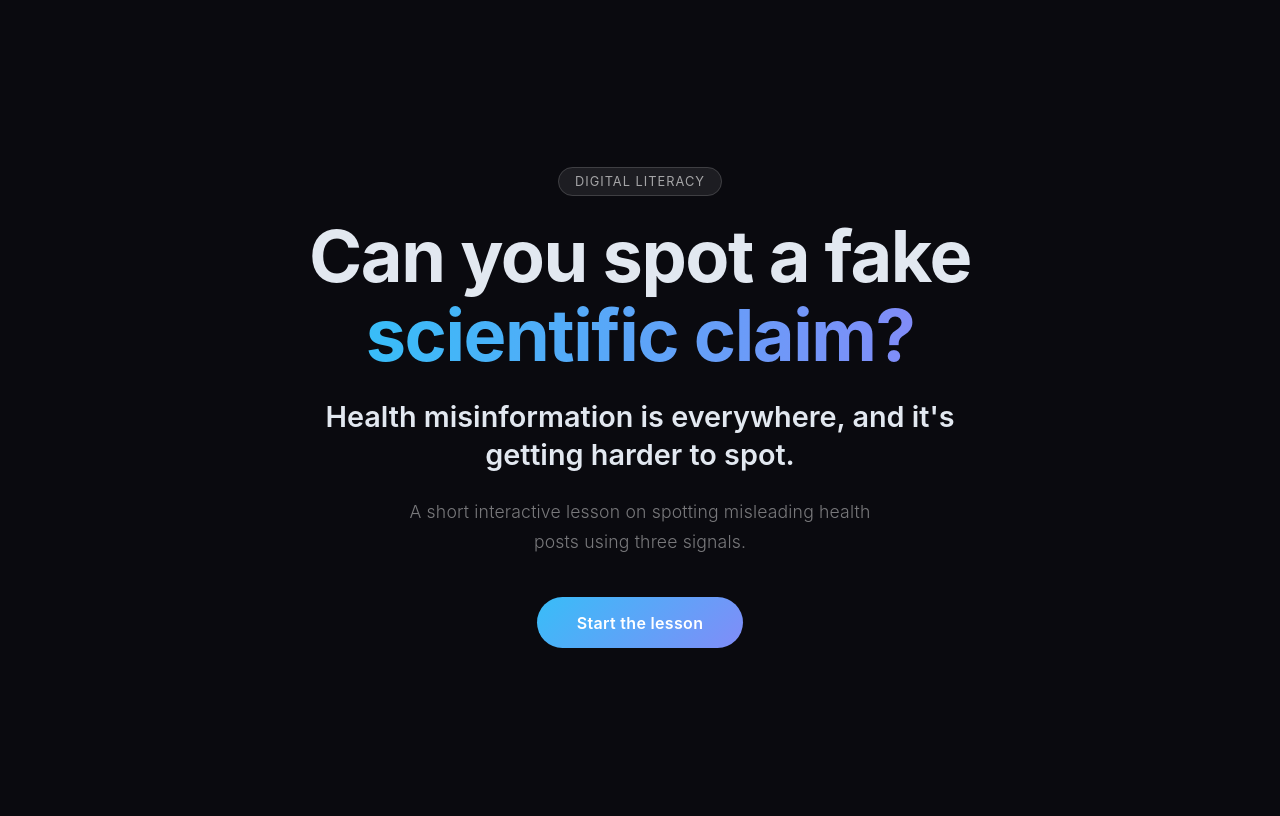
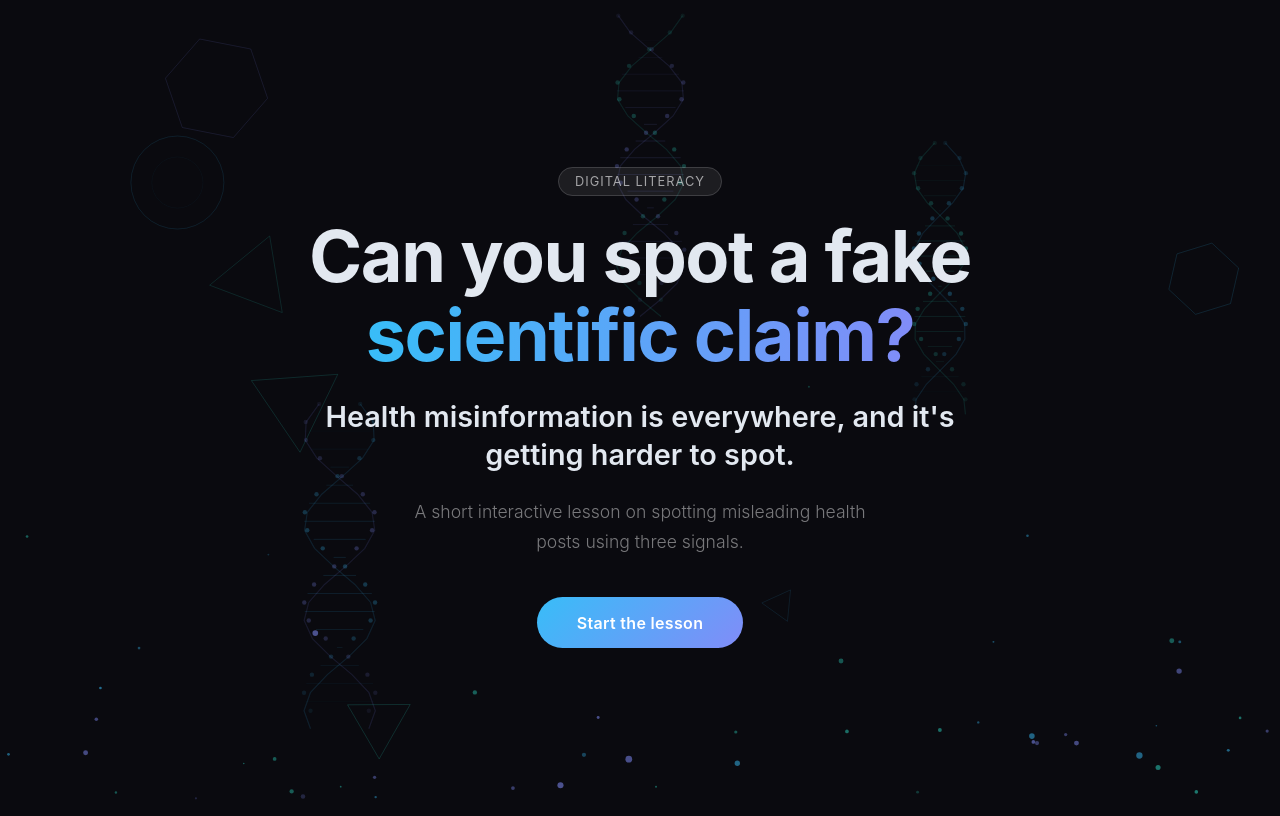
Before and after one commit to coms4170-user-interface-design/real-vs-fake-scientific-claims, a Flask app: page / in a window 1280 px wide. Run offline with Flask 3, Linux system fonts and the light colour scheme.

Commit message:
Added visuals to homepage

```diff
--- a/templates/home.html
+++ b/templates/home.html
@@ -1,24 +1,109 @@
 {% extends "base.html" %}
+{% block title %}Real vs. Fake Scientific Claims{% endblock %}
+{% block content %}
 
-{% block title %}Real vs. Fake Scientific Claims{% endblock %}
+<canvas id="c" style="position:fixed;top:0;left:0;width:100%;height:100%;pointer-events:none;z-index:0;"></canvas>
 
-{% block content %}
-<div style="min-height: 90vh; display: flex; flex-direction: column; align-items: center; justify-content: center; text-align: center; padding: 2rem;">
-  <div style="margin-bottom: 1.5rem;">
-    <span style="background: rgba(255,255,255,0.08); border: 1px solid rgba(255,255,255,0.15); padding: 0.4rem 1rem; border-radius: 999px; font-size: 0.8rem; letter-spacing: 0.08em; color: rgba(255,255,255,0.6); text-transform: uppercase;">Digital Literacy</span>
+<div style="position:relative;z-index:1;min-height:90vh;display:flex;flex-direction:column;align-items:center;justify-content:center;text-align:center;padding:2rem;">
+  <div style="margin-bottom:1.5rem;">
+    <span style="background:rgba(255,255,255,0.08);border:1px solid rgba(255,255,255,0.15);padding:0.4rem 1rem;border-radius:999px;font-size:0.8rem;letter-spacing:0.08em;color:rgba(255,255,255,0.6);text-transform:uppercase;">Digital Literacy</span>
   </div>
-  <h1 style="font-size: clamp(2.2rem, 6vw, 4.5rem); font-weight: 700; line-height: 1.1; max-width: 800px; margin-bottom: 1.5rem; letter-spacing: -0.02em;">
+  <h1 style="font-size:clamp(2.2rem,6vw,4.5rem);font-weight:700;line-height:1.1;max-width:800px;margin-bottom:1.5rem;letter-spacing:-0.02em;">
     Can you spot a fake<br>
-    <span style="background: linear-gradient(90deg, #38bdf8, #818cf8); -webkit-background-clip: text; -webkit-text-fill-color: transparent; background-clip: text;">scientific claim?</span>
+    <span style="background:linear-gradient(90deg,#38bdf8,#818cf8);-webkit-background-clip:text;-webkit-text-fill-color:transparent;background-clip:text;">scientific claim?</span>
   </h1>
-<p style="font-size: clamp(1.2rem, 3vw, 1.8rem); font-weight: 600; color: #e2e8f0; max-width: 700px; line-height: 1.3; margin-bottom: 1.5rem;">Health misinformation is everywhere, and it's getting harder to spot.</p>
-  <p style="color: rgba(255,255,255,0.45); font-size: 1.1rem; max-width: 480px; line-height: 1.7; margin-bottom: 2.5rem; font-weight: 300; letter-spacing: 0.01em;">
-    A short interactive lesson on spotting misleading health posts using three signals.
-  </p>
+  <p style="font-size:clamp(1.2rem,3vw,1.8rem);font-weight:600;color:#e2e8f0;max-width:700px;line-height:1.3;margin-bottom:1.5rem;">Health misinformation is everywhere, and it's getting harder to spot.</p>
+  <p style="color:rgba(255,255,255,0.45);font-size:1.1rem;max-width:480px;line-height:1.7;margin-bottom:2.5rem;font-weight:300;">A short interactive lesson on spotting misleading health posts using three signals.</p>
   <form action="/start" method="post">
-    <button type="submit" style="background: linear-gradient(135deg, #38bdf8, #818cf8); border: none; color: white; font-size: 1rem; font-weight: 600; padding: 0.85rem 2.5rem; border-radius: 999px; cursor: pointer; letter-spacing: 0.02em; transition: opacity 0.2s;" onmouseover="this.style.opacity='0.85'" onmouseout="this.style.opacity='1'">
-      Start the lesson
-    </button>
+    <button type="submit" style="background:linear-gradient(135deg,#38bdf8,#818cf8);border:none;color:white;font-size:1rem;font-weight:600;padding:0.85rem 2.5rem;border-radius:999px;cursor:pointer;letter-spacing:0.02em;" onmouseover="this.style.opacity='.85'" onmouseout="this.style.opacity='1'">Start the lesson</button>
   </form>
 </div>
+
+<script>
+const cv = document.getElementById('c'), cx = cv.getContext('2d');
+const C = [{r:56,g:189,b:248},{r:129,g:140,b:248},{r:45,g:212,b:191}];
+let W, H, t = 0;
+
+function col(c, a) { return `rgba(${c.r},${c.g},${c.b},${a})`; }
+function rnd(n) { return Math.random() * n; }
+function resize() { W = cv.width = innerWidth; H = cv.height = innerHeight; }
+window.addEventListener('resize', resize); resize();
+
+// Particles
+const P = Array.from({length:50}, () => ({
+  x:rnd(W), y:rnd(H), vx:(rnd(1)-.5)*.3, vy:-(0.25+rnd(.5)),
+  r:1+rnd(2.5), life:rnd(300), max:180+rnd(300),
+  col:C[~~rnd(3)], ph:rnd(Math.PI*2), sp:0.02+rnd(.03)
+}));
+
+function tickParticle(p) {
+  p.x+=p.vx; p.y+=p.vy; p.life++;
+  if(p.life>p.max||p.y<-10){p.x=rnd(W);p.y=H+10;p.life=0;p.max=180+rnd(300);}
+  const f=p.life/p.max, fade=f<.1?f/.1:f>.8?(1-f)/.2:1;
+  const pulse=.85+.15*Math.sin(t*p.sp+p.ph);
+  cx.beginPath(); cx.arc(p.x,p.y,p.r*pulse,0,Math.PI*2);
+  cx.fillStyle=col(p.col,fade*.55*pulse); cx.fill();
+}
+
+// DNA
+const DNA = Array.from({length:3}, (_,i) => ({
+  x:W/(4)*(i+1), y:rnd(H-300), h:260+rnd(160),
+  ph:rnd(Math.PI*2), sp:.008+rnd(.006), amp:22+rnd(14),
+  ca:C[i%3], cb:C[(i+1)%3], drift:(rnd(1)-.5)*.15
+}));
+
+function drawDNA(d) {
+  const phase=d.ph+t*d.sp, steps=18, sh=d.h/steps;
+  d.x+=d.drift;
+  if(d.x<-60)d.x=W+60; if(d.x>W+60)d.x=-60;
+  for(let s=0;s<steps;s++){
+    const fr=s/(steps-1), y=d.y+s*sh, a=phase+fr*Math.PI*3.5;
+    const ef=Math.sin(fr*Math.PI), al=.18*ef;
+    if(s<steps-1){
+      const am=(a+(phase+(fr+1/(steps-1))*Math.PI*3.5))/2;
+      cx.beginPath(); cx.moveTo(d.x+Math.cos(am)*d.amp,(y+d.y+(s+1)*sh)/2);
+      cx.lineTo(d.x-Math.cos(am)*d.amp,(y+d.y+(s+1)*sh)/2);
+      cx.strokeStyle=col(d.ca,al*.7); cx.lineWidth=1; cx.stroke();
+    }
+    [[d.x+Math.cos(a)*d.amp,d.ca],[d.x-Math.cos(a)*d.amp,d.cb]].forEach(([px,c])=>{
+      cx.beginPath(); cx.arc(px,y,2.2,0,Math.PI*2);
+      cx.fillStyle=col(c,al+.08); cx.fill();
+    });
+  }
+  [d.ca,d.cb].forEach((c,i)=>{
+    cx.beginPath();
+    for(let s=0;s<=steps;s++){const fr=s/steps,y=d.y+s*sh,a=phase+fr*Math.PI*3.5,xp=d.x+(i?-1:1)*Math.cos(a)*d.amp;s?cx.lineTo(xp,y):cx.moveTo(xp,y);}
+    cx.strokeStyle=col(c,.12); cx.lineWidth=1.2; cx.stroke();
+  });
+}
+
+// Shapes
+const S = Array.from({length:7}, () => ({
+  x:60+rnd(W-120), y:60+rnd(H-120), type:~~rnd(3),
+  sz:18+rnd(36), rot:rnd(Math.PI*2), rs:(rnd(1)-.5)*.006,
+  ph:rnd(Math.PI*2), sp:.012+rnd(.01), col:C[~~rnd(3)]
+}));
+
+function drawShape(s) {
+  s.rot+=s.rs;
+  const pulse=Math.sin(t*s.sp+s.ph), r=s.sz*(1+.12*pulse), al=.08+.1*((pulse+1)/2);
+  cx.strokeStyle=col(s.col,al); cx.lineWidth=1;
+  const n=s.type===0?6:3;
+  if(s.type<2){
+    cx.beginPath();
+    for(let i=0;i<n;i++){const a=s.rot+(i/n)*Math.PI*2-(s.type?Math.PI/2:0);i?cx.lineTo(s.x+Math.cos(a)*r,s.y+Math.sin(a)*r):cx.moveTo(s.x+Math.cos(a)*r,s.y+Math.sin(a)*r);}
+    cx.closePath(); cx.stroke();
+  } else {
+    cx.beginPath(); cx.arc(s.x,s.y,r,0,Math.PI*2); cx.stroke();
+    cx.beginPath(); cx.arc(s.x,s.y,r*.55,0,Math.PI*2); cx.strokeStyle=col(s.col,al*.5); cx.lineWidth=.7; cx.stroke();
+  }
+}
+
+(function loop(){
+  cx.clearRect(0,0,W,H); t++;
+  S.forEach(drawShape); DNA.forEach(drawDNA); P.forEach(tickParticle);
+  requestAnimationFrame(loop);
+})();
+</script>
+
 {% endblock %}
```
